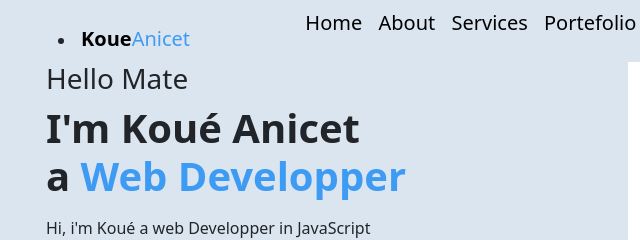
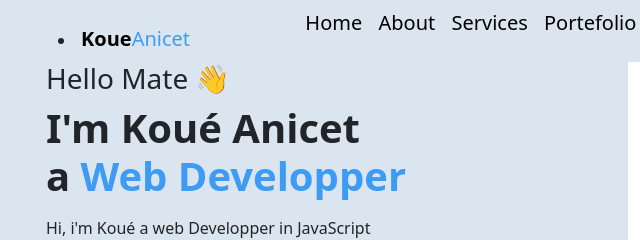
Before and after one commit to anick-e2c/mon-portfolio, a plain HTML site: page index2.html in a window 1280 px wide. Shown: the top 240 px of the page, 24-664 px from the left. Drawn offline with nearby package versions, Linux system fonts and the light colour scheme.

Commit message:
ajout emoticon

```diff
--- a/index2.html
+++ b/index2.html
@@ -52,7 +52,7 @@
         <div class="col-12 col-sm-6">
           <div class="row" style="height: 100%;">
             <div class="col-12 px-0">
-              <h3>Hello Mate</h3>
+              <h3>Hello Mate 👋</h3>
               <h1 style="font-weight: bold;">I'm Koué Anicet <br>a <span style="color: #3e9bf3;">Web Developper</span></h1>
               <p class="pt-2">
                 Hi, i'm Koué a web Developper in JavaScript
```
